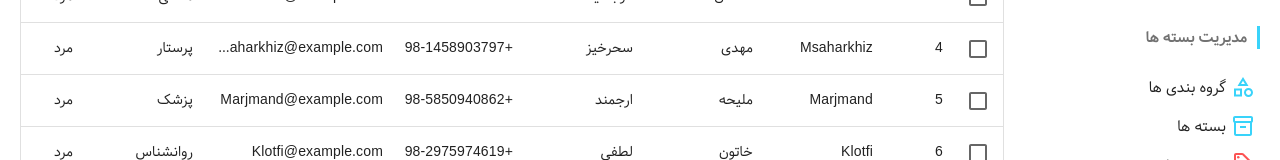
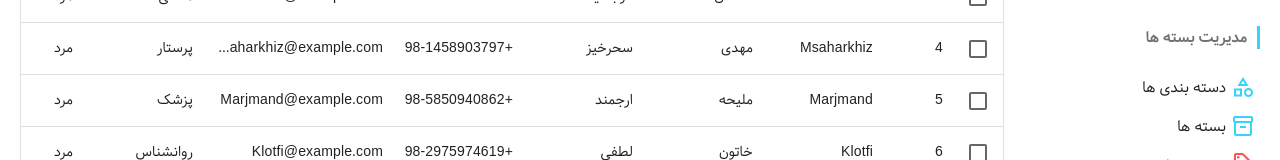
Before and after one commit to TaymazRAN/PsyportFront, a React (Create React App) app: page /admin in a window 1280 px wide. Shown: the part 280-440 px from the top of the page. Built offline with nearby package versions, Linux system fonts and the light colour scheme.

Commit message:
Minor spell fix

```diff
--- a/src/component/sideBar/SideBar.jsx
+++ b/src/component/sideBar/SideBar.jsx
@@ -49,7 +49,7 @@ export default function SideBar() {
 							className="sideBarListItem"
 						>
 							<CategoryOutlinedIcon className="sideBarIcon" />
-							گروه بندی ها
+							دسته بندی ها
 						</NavLink>
 
 						<NavLink
```
